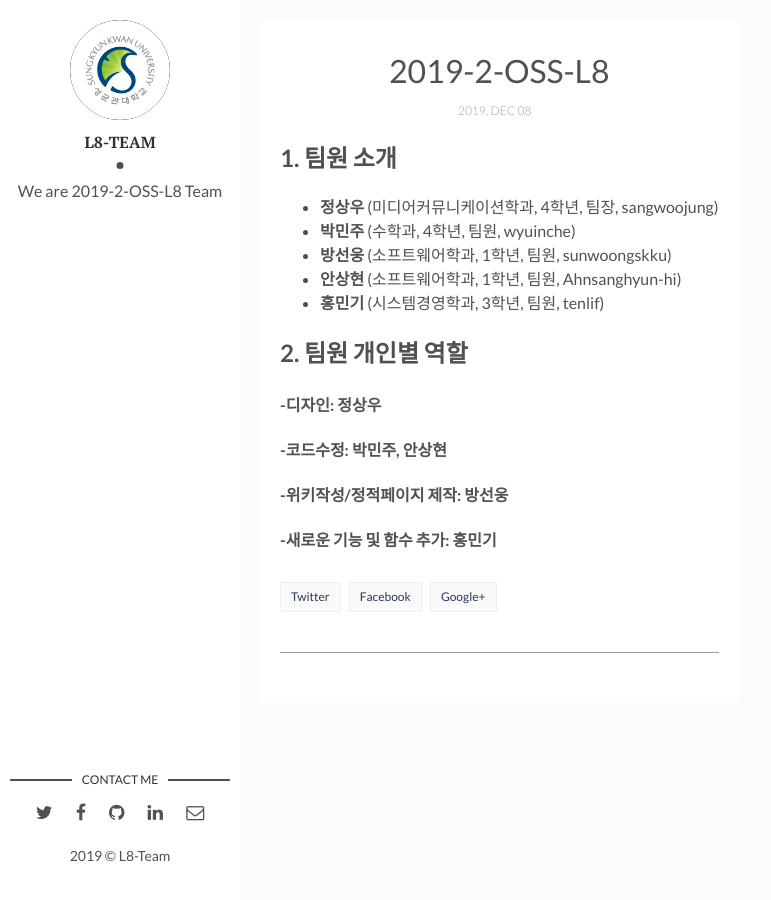
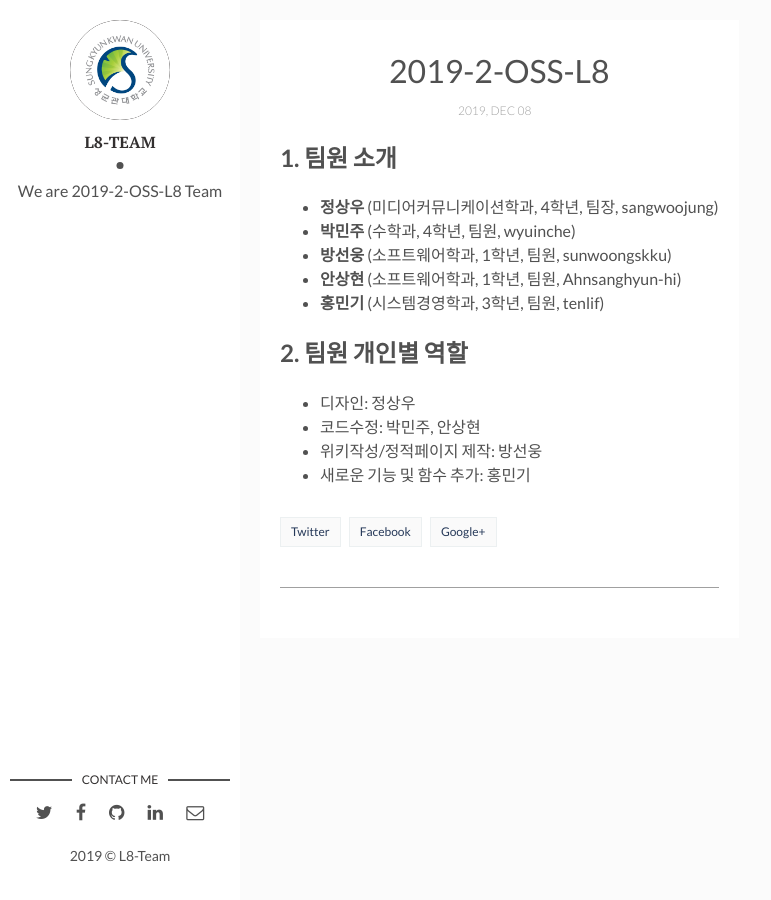
Before and after one commit to 19-2-SKKU-OSS/2019-2-OSS-L8-page, a Jekyll site: the page built from _posts/2019-12-08-l8-team.markdown, in a window 1280 px wide. Shown: the whole page, without its empty margins (0-771 px from the left). Built offline with Jekyll 4.4.1, drawn with Linux system fonts in a browser that asks for light colours; comment, search, counter and statistics services are not loaded; part of the change alters nothing that is shown.

```diff
--- a/_posts/2019-12-08-l8-team.markdown
+++ b/_posts/2019-12-08-l8-team.markdown
@@ -13,7 +13,7 @@ img:  # Add image post (optional)
 - **홍민기** (시스템경영학과, 3학년, 팀원, tenlif)
 
 ## 2. 팀원 개인별 역할
-#### -디자인: 정상우
-#### -코드수정: 박민주, 안상현
-#### -위키작성/정적페이지 제작: 방선웅
-#### -새로운 기능 및 함수 추가: 홍민기
+ - 디자인: 정상우
+ - 코드수정: 박민주, 안상현
+ - 위키작성/정적페이지 제작: 방선웅
+ - 새로운 기능 및 함수 추가: 홍민기
```
